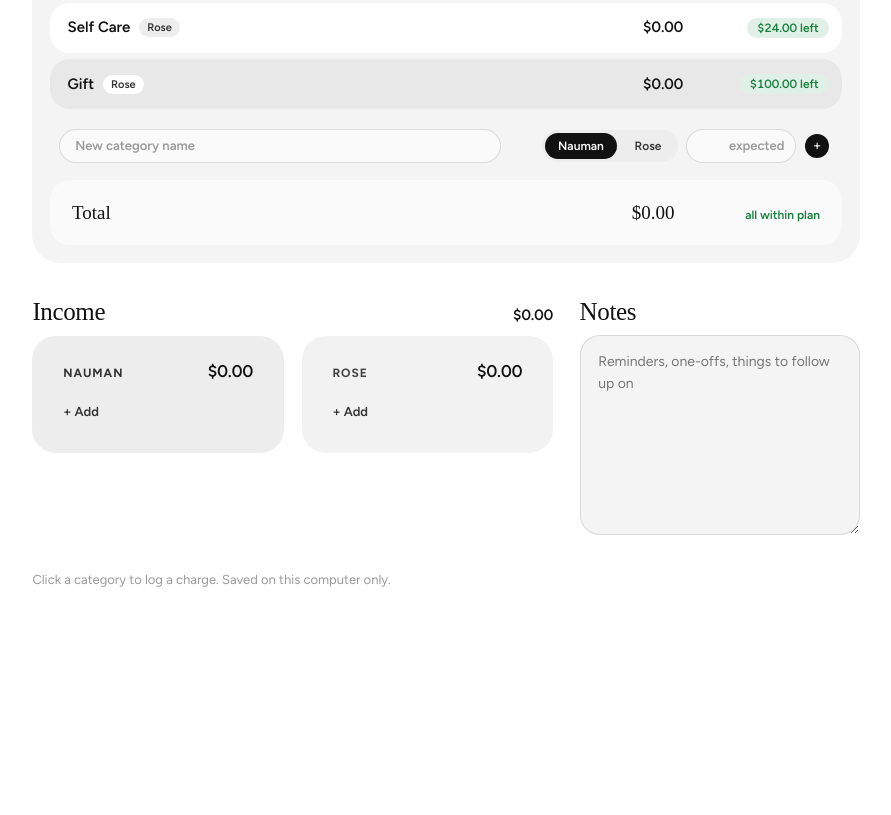
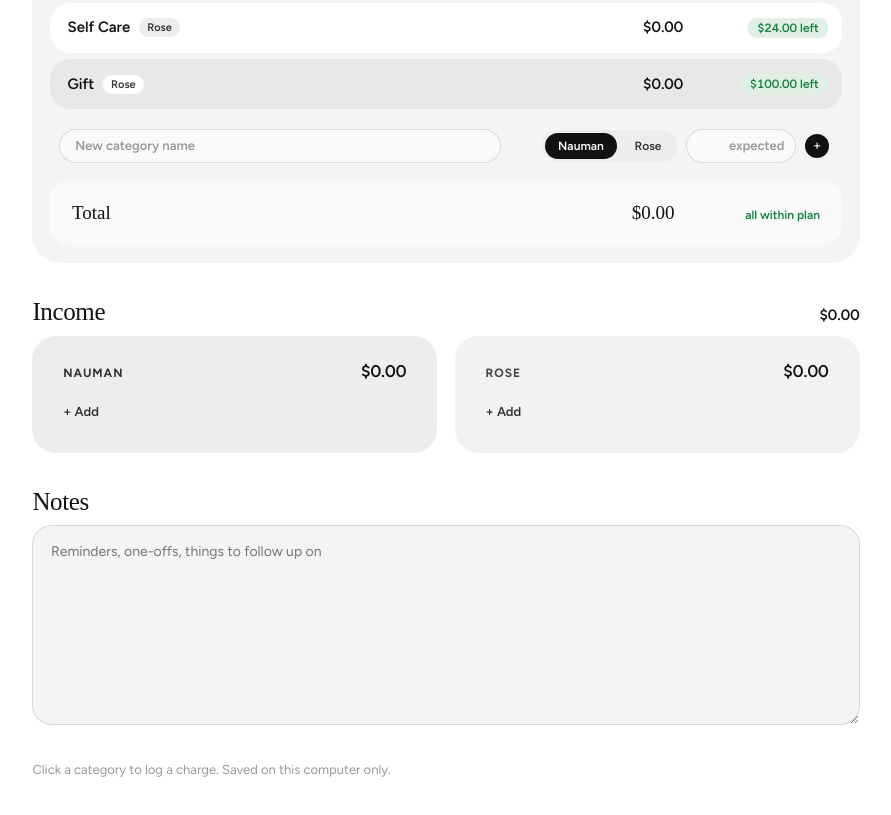
Before and after one commit to naumi-tech/budget, a plain HTML site: page index.html in a window 1280 px wide. Shown: the part 2081-2896 px from the top of the page, without its empty margins (194-1085 px from the left). Before the commit the page ends 2758 px from the top, so only its background shows below. Drawn offline with nearby package versions, Linux system fonts and the light colour scheme; a web font is replaced by a local one.

Commit message:
Add files via upload

```diff
--- a/index.html
+++ b/index.html
@@ -148,13 +148,13 @@
     </div>
   </div>
 
-  <div style="display:grid;grid-template-columns:minmax(0,1fr) minmax(220px,280px);gap:26.4px;align-items:start">
+  <div style="display:grid;grid-template-columns:minmax(0,1fr);gap:35.2px;align-items:start">
   <div style="display:flex;flex-direction:column;gap:8.8px;min-width:0">
     <div style="display:flex;align-items:baseline;justify-content:space-between;gap:8.8px">
       <h2 style="font-family:'Caprasimo',serif;font-weight:400;font-size:25px;margin:0">Income</h2>
       <span style="font-size:15px;font-weight:600;font-variant-numeric:tabular-nums">{{ incomeF }}</span>
     </div>
-    <div style="display:grid;grid-template-columns:repeat(2,minmax(0,1fr));gap:17.6px">
+    <div style="display:grid;grid-template-columns:repeat(auto-fit,minmax(300px,1fr));gap:17.6px">
       <sc-for list="{{ incomeGroups }}" as="g" hint-placeholder-count="2">
         <div style="background:{{ g.bg }};border-radius:24px;padding:22px">
           <div style="display:flex;align-items:baseline;justify-content:space-between;gap:8.8px;padding:0 8.8px 4.4px">
```
